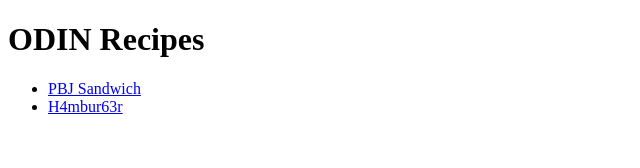
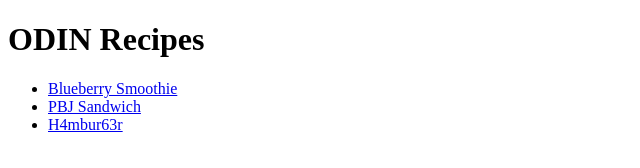
Before and after one commit to Kangaroob/odin-recipes, a plain HTML site: page index.html in a window 1280 px wide. Shown: the whole page, without its empty margins (0-640 px from the left). Drawn offline with Linux system fonts and the light colour scheme.

Commit message:
Add link to Blueberry Smoothie on Homepage

```diff
--- a/index.html
+++ b/index.html
@@ -8,7 +8,8 @@
 <body>
     <h1>ODIN Recipes</h1>
     <ul>
-        <li><a href="./recipes/pbj_sandwich/pbj_sandwich.html">PBJ Sandwich</a> </li>
+        <li><a href="./recipes/blueberry_smoothie/blueberry_smoothie.html">Blueberry Smoothie</a></li>
+        <li><a href="./recipes/pbj_sandwich/pbj_sandwich.html">PBJ Sandwich</a></li>
         <li><a href="./recipes/h4mbur63r/h4mbur63r.html">H4mbur63r</a></li>
     </ul>
 </body>
```
